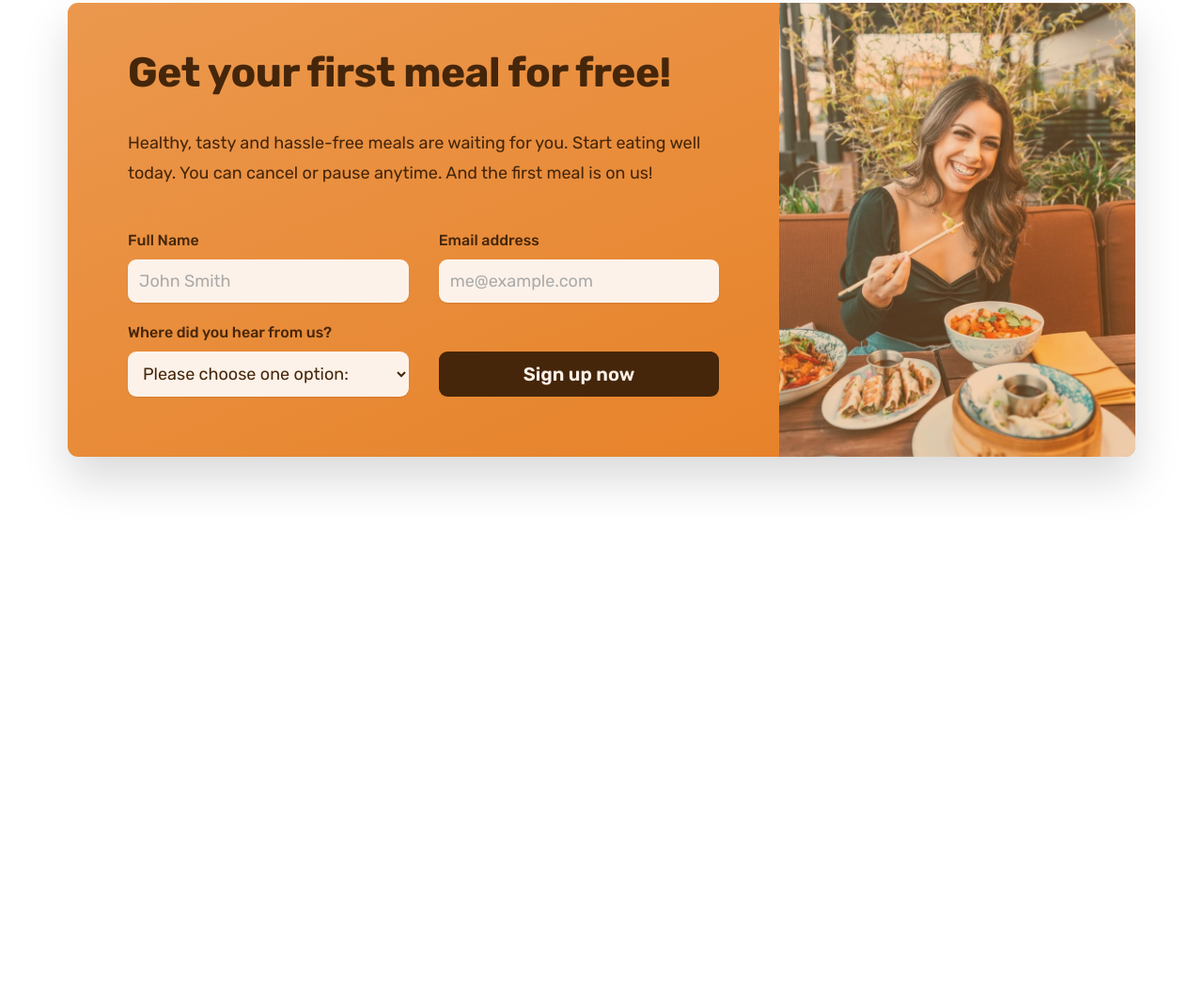
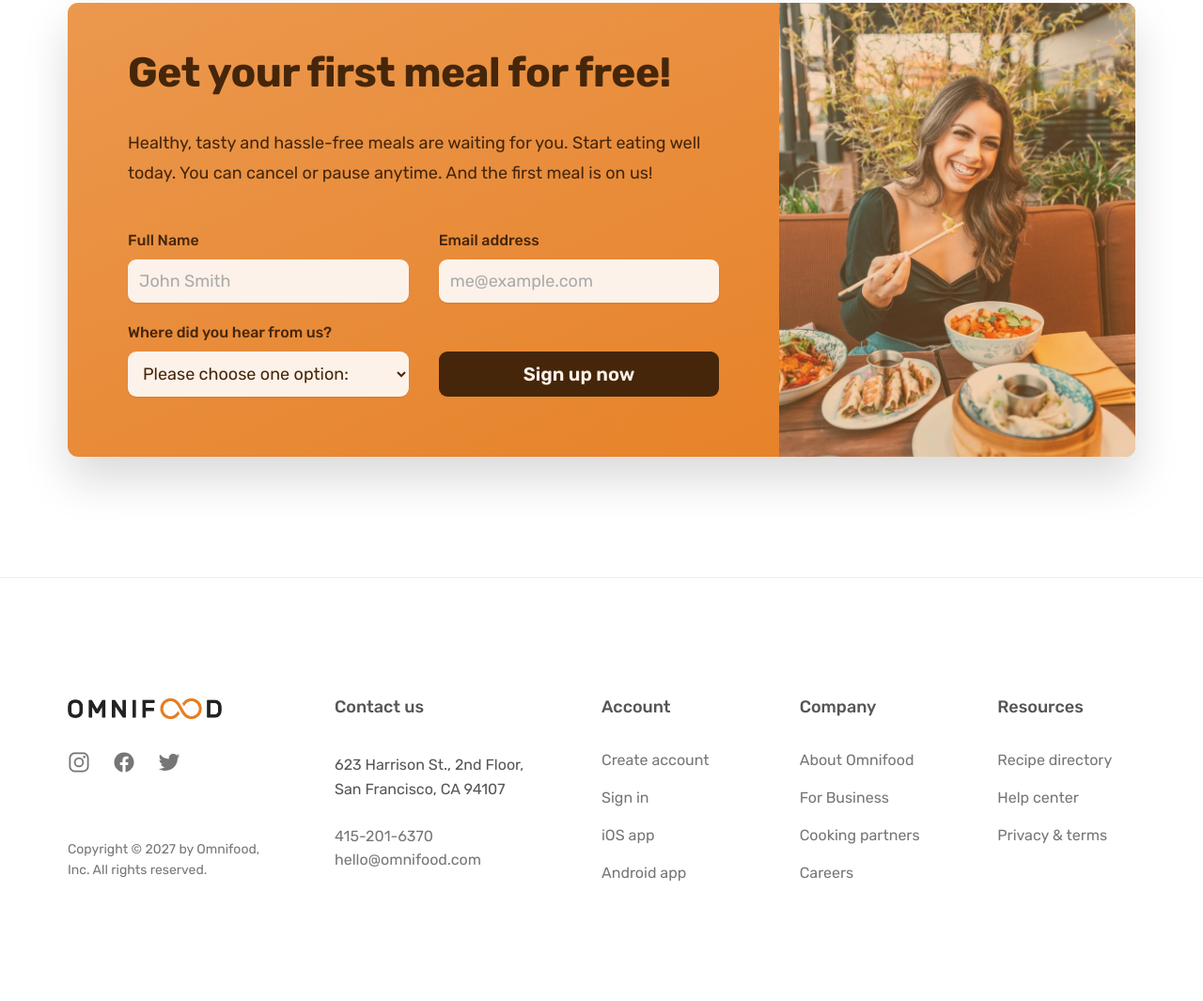
Before and after one commit to xxrBear/omnifood, a plain HTML site: page index.html in a window 1280 px wide. Shown: the part 6001-7066 px from the top of the page at 94% size. Before the commit the page ends 6615 px from the top, so only its background shows below. Drawn offline with nearby package versions, Linux system fonts and the light colour scheme.

Commit message:
添加页脚

```diff
--- a/css/style.css
+++ b/css/style.css
@@ -615,3 +615,81 @@ header
     outline: none;
     box-shadow: 0 0 0 0.8rem rgba(253, 242, 233, 0.5);
 }
+
+
+/**************************/
+/* FOOTER */
+/**************************/
+
+.footer {
+    padding: 12.8rem 0;
+    border-top: 1px solid #eee;
+}
+
+.grid--footer {
+    grid-template-columns: 1.5fr 1.5fr 1fr 1fr 1fr;
+}
+
+.logo-col {
+    display: flex;
+    flex-direction: column;
+}
+
+.footer-logo {
+    display: block;
+    margin-bottom: 3.2rem;
+}
+
+.social-links {
+    list-style: none;
+    display: flex;
+    gap: 2.4rem;
+}
+
+.social-icon {
+    height: 2.4rem;
+    width: 2.4rem;
+}
+
+.copyright {
+    font-size: 1.4rem;
+    line-height: 1.6;
+    color: #767676;
+    margin-top: auto;
+}
+
+.footer-heading {
+    font-size: 1.8rem;
+    font-weight: 500;
+    margin-bottom: 4rem;
+}
+
+.contacts {
+    font-style: normal;
+    font-size: 1.6rem;
+    line-height: 1.6;
+}
+
+.address {
+    margin-bottom: 2.4rem;
+}
+
+.footer-nav {
+    list-style: none;
+    display: flex;
+    flex-direction: column;
+    gap: 2.4rem;
+}
+
+.footer-link:link,
+.footer-link:visited {
+    text-decoration: none;
+    font-size: 1.6rem;
+    color: #767676;
+    transition: all 0.3s;
+}
+
+.footer-link:hover,
+.footer-link:active {
+    color: #555;
+}
--- a/index.html
+++ b/index.html
@@ -606,5 +606,87 @@
     </section>
 
 </main>
+
+<footer class="footer">
+    <div class="container grid grid--footer">
+        <div class="logo-col">
+            <a href="#" class="footer-logo">
+                <img class="logo" alt="Omnifood logo" src="img/omnifood-logo.png"/>
+            </a>
+
+            <ul class="social-links">
+                <li>
+                    <a class="footer-link" href="#"
+                    >
+                        <ion-icon class="social-icon" name="logo-instagram"></ion-icon
+                        >
+                    </a>
+                </li>
+                <li>
+                    <a class="footer-link" href="#"
+                    >
+                        <ion-icon class="social-icon" name="logo-facebook"></ion-icon
+                        >
+                    </a>
+                </li>
+                <li>
+                    <a class="footer-link" href="#"
+                    >
+                        <ion-icon class="social-icon" name="logo-twitter"></ion-icon
+                        >
+                    </a>
+                </li>
+            </ul>
+
+            <p class="copyright">
+                Copyright &copy; 2027 by Omnifood, Inc. All rights reserved.
+            </p>
+        </div>
+        <div class="address-col">
+            <p class="footer-heading">Contact us</p>
+            <address class="contacts">
+                <p class="address">
+                    623 Harrison St., 2nd Floor, San Francisco, CA 94107
+                </p>
+                <p>
+                    <a class="footer-link" href="tel:415-201-6370">415-201-6370</a
+                    ><br/>
+                    <a class="footer-link" href="mailto:hello@omnifood.com"
+                    >hello@omnifood.com</a
+                    >
+                </p>
+            </address>
+        </div>
+        <nav class="nav-col">
+            <p class="footer-heading">Account</p>
+            <ul class="footer-nav">
+                <li><a class="footer-link" href="#">Create account</a></li>
+                <li><a class="footer-link" href="#">Sign in</a></li>
+                <li><a class="footer-link" href="#">iOS app</a></li>
+                <li><a class="footer-link" href="#">Android app</a></li>
+            </ul>
+        </nav>
+
+        <nav class="nav-col">
+            <p class="footer-heading">Company</p>
+            <ul class="footer-nav">
+                <li><a class="footer-link" href="#">About Omnifood</a></li>
+                <li><a class="footer-link" href="#">For Business</a></li>
+                <li><a class="footer-link" href="#">Cooking partners</a></li>
+                <li><a class="footer-link" href="#">Careers</a></li>
+            </ul>
+        </nav>
+
+        <nav class="nav-col">
+            <p class="footer-heading">Resources</p>
+            <ul class="footer-nav">
+                <li><a class="footer-link" href="#">Recipe directory </a></li>
+                <li><a class="footer-link" href="#">Help center</a></li>
+                <li><a class="footer-link" href="#">Privacy & terms</a></li>
+            </ul>
+        </nav>
+    </div>
+</footer>
+
 </body>
 </html>
```
